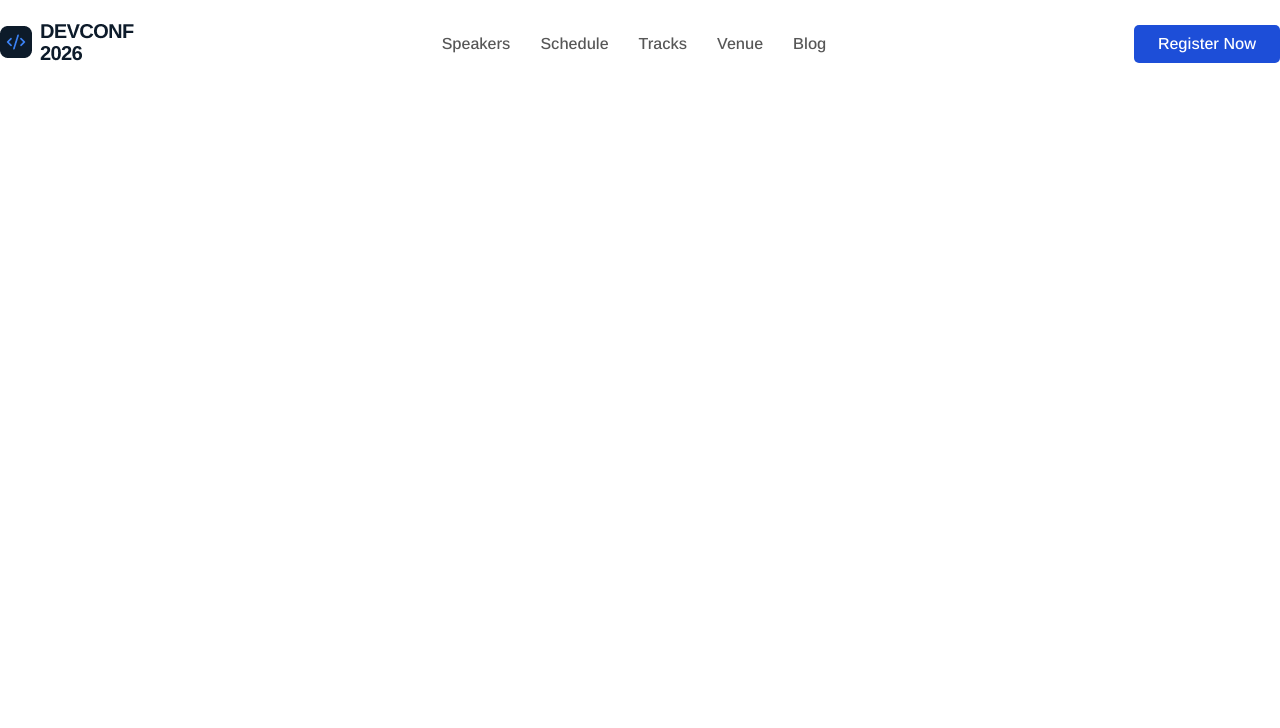
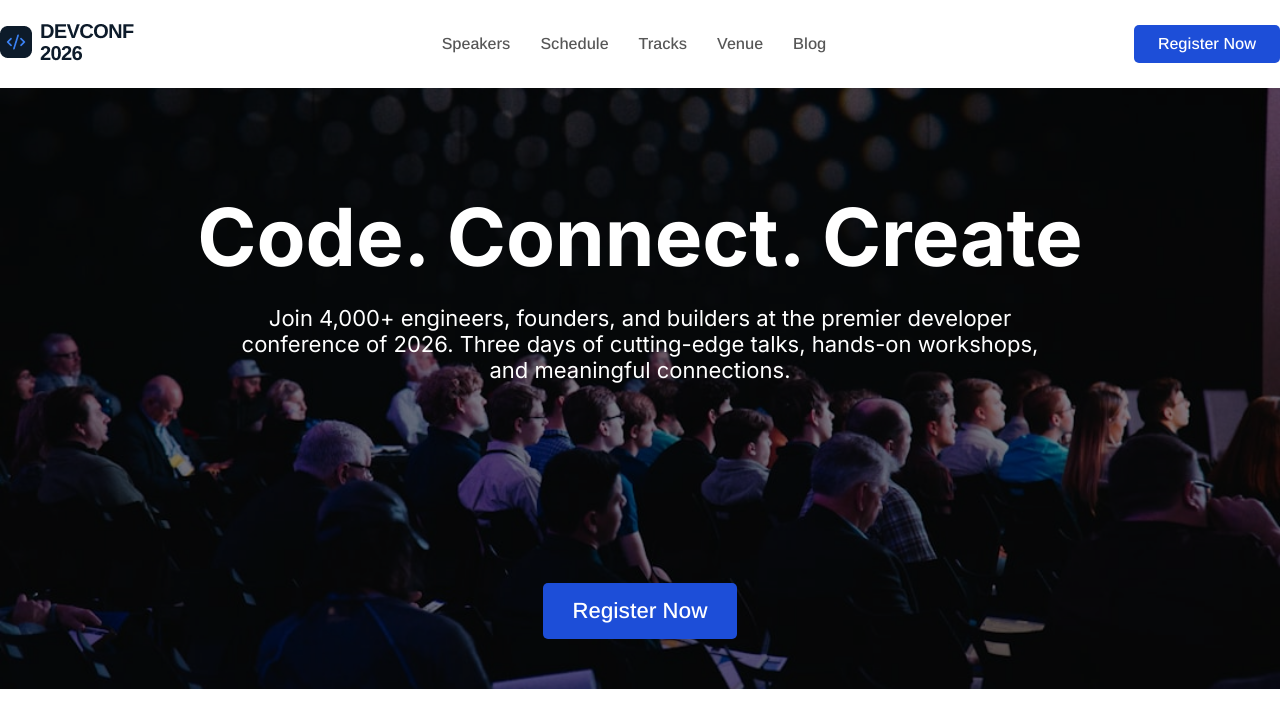
Before and after one commit to sadimern2102/SADI-B14-A01, a plain HTML site: page index.html in a window 1280 px wide. Drawn offline with nearby package versions, Linux system fonts and the light colour scheme.

Commit message:
Hero Section Done

```diff
--- a/index.html
+++ b/index.html
@@ -4,10 +4,9 @@
     <meta charset="UTF-8">
     <meta name="viewport" content="width=device-width, initial-scale=1.0">
     <title>Assaignment One</title>
-    <link rel="stylesheet" href="./style.css">
-    <link rel="preconnect" href="https://fonts.googleapis.com">
+    <link rel="stylesheet" href="./style.css"><link rel="preconnect" href="https://fonts.googleapis.com">
 <link rel="preconnect" href="https://fonts.gstatic.com" crossorigin>
-<link href="https://fonts.googleapis.com/css2?family=Arimo:ital,wght@0,400..700;1,400..700&display=swap" rel="stylesheet">
+<link href="https://fonts.googleapis.com/css2?family=Arimo:ital,wght@0,400..700;1,400..700&family=Inter:ital,opsz,wght@0,14..32,100..900;1,14..32,100..900&display=swap" rel="stylesheet">
 </head>
 <body>
     <!-- Navbar Start-->
@@ -30,6 +29,23 @@
             </div>
         </main>
      </nav>
+     <!-- -------------
+     Hero Section Start
+     ----------------->
+     <section class="hero">
+        <div class="hero-overlay">
+        <main class="container hero-container">
+            <div class="hero-content">
+                <h1>Code. Connect. Create</h1>
+                <p>Join 4,000+ engineers, founders, and builders at the premier developer conference of 2026. Three days of cutting-edge talks, hands-on workshops, and meaningful connections.</p>
+
+            </div>
+            <div class="button hero-btn">
+                <button class="btn">Register Now</button>
+            </div>
+        </main>
+    </div>
+        </section>
 
 </body>
 </html>
--- a/style.css
+++ b/style.css
@@ -47,3 +47,46 @@ nav{
     border-radius: 5px;
     border: none;
 }
+
+/* Hero Section Start */
+.hero{
+    background-image: url("./assets/banner.jpg");
+    background-size: cover;
+    background-position: center;
+    position: relative;
+    background-repeat: no-repeat;
+
+}
+.hero-overlay{
+    background-color: rgba(0, 0, 0, 0.5);
+     padding: 50px 0;
+}
+.hero-content{
+    text-align: center;
+    z-index: 999;
+    padding-top:50px;
+    padding-bottom: 200px;
+}
+.hero-content h1{
+    font-family: "Inter", sans-serif;
+    color: #fff;
+    font-size: 80px;
+    font-weight: 700;
+    margin-bottom: 20px;
+}
+.hero-content p{
+    font-family: "Inter", sans-serif;
+    color: #fff;
+    font-size: 22px;
+    font-weight: 400;
+    width: 821px;
+    margin: 0 auto;
+}
+.hero-btn{
+    text-align: center;
+}
+.hero-btn .btn{
+    font-size: 22px;
+    font-weight: 500;
+    padding: 15px 30px;
+}
```
